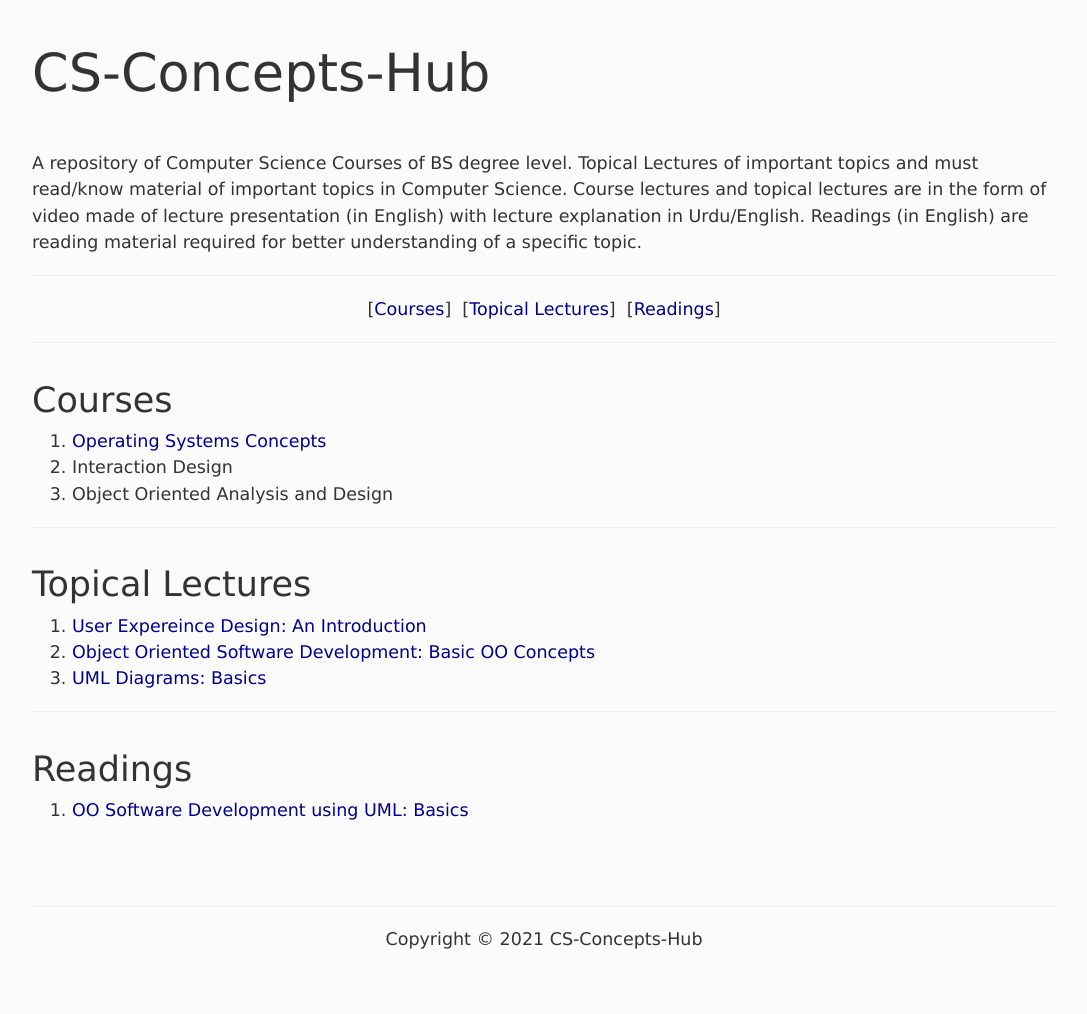
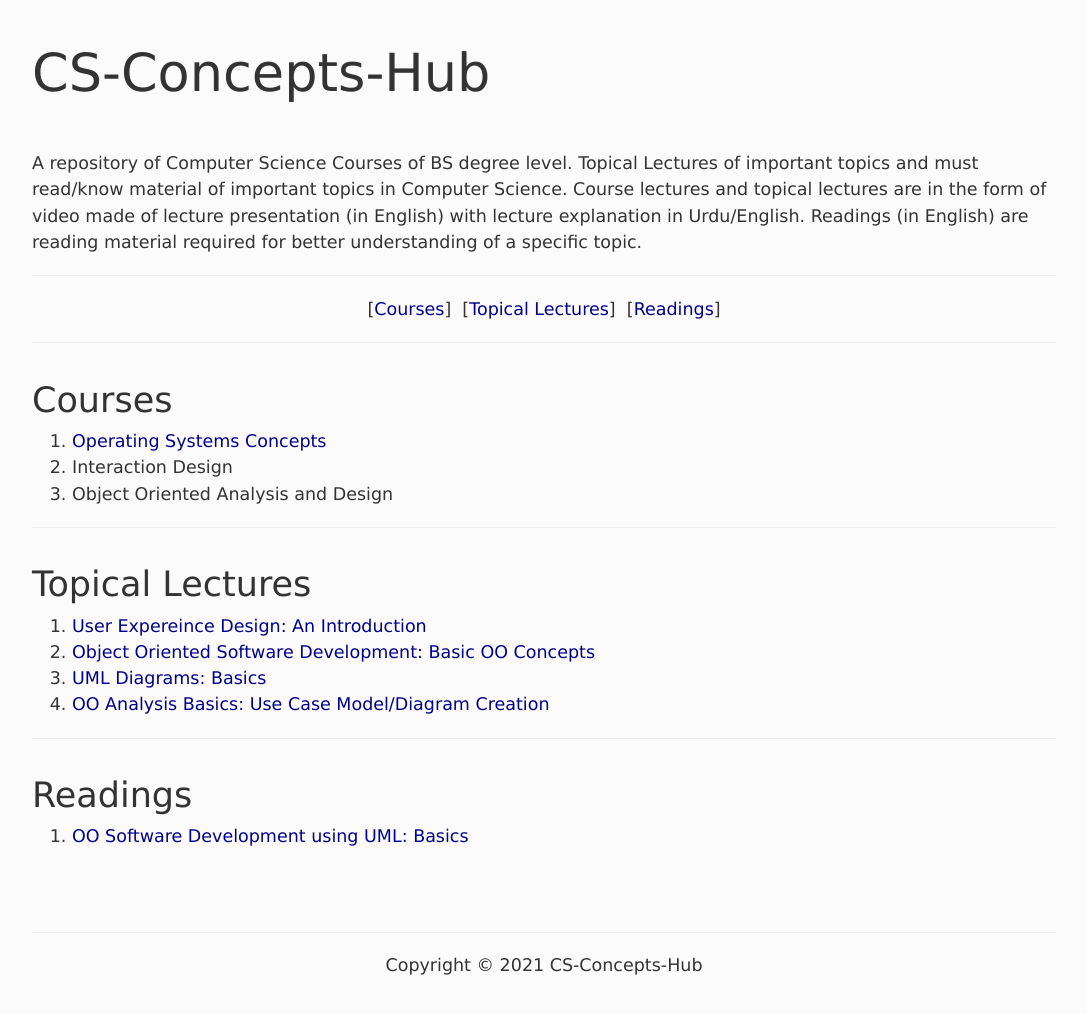
Before and after one commit to CS-Concepts-hub/CS-Concepts-hub, a Jekyll site: the page built from index.html, in a window 1280 px wide, cut to the strip 104-1170 px from the top of the page. Shown: the top 1014 px of the strip, without its empty margins (96-1183 px from the left). Built offline with Jekyll 4.4.1, drawn with Linux system fonts in a browser that asks for light colours.

Commit message:
Update index.html

```diff
--- a/index.html
+++ b/index.html
@@ -31,6 +31,7 @@ weight: 0
 			<li><a href="https://www.youtube.com/watch?v=nhVKVovL9MI" target="youtube">User Expereince Design: An Introduction</a></li>
 			<li><a href="https://youtu.be/TEZMOBvor8M" target="youtube">Object Oriented Software Development: Basic OO Concepts</a></li>
 			<li><a href="https://youtu.be/KXxlkT8j2xI" target="youtube">UML Diagrams: Basics</a></li>
+			<li><a href="https://youtu.be/c9wI6PnmP30" target="youtube">OO Analysis Basics: Use Case Model/Diagram Creation</a></li>
 		</ol>
 		<hr>
 		<h2 class="title" id="notes">Readings</h2>
```
